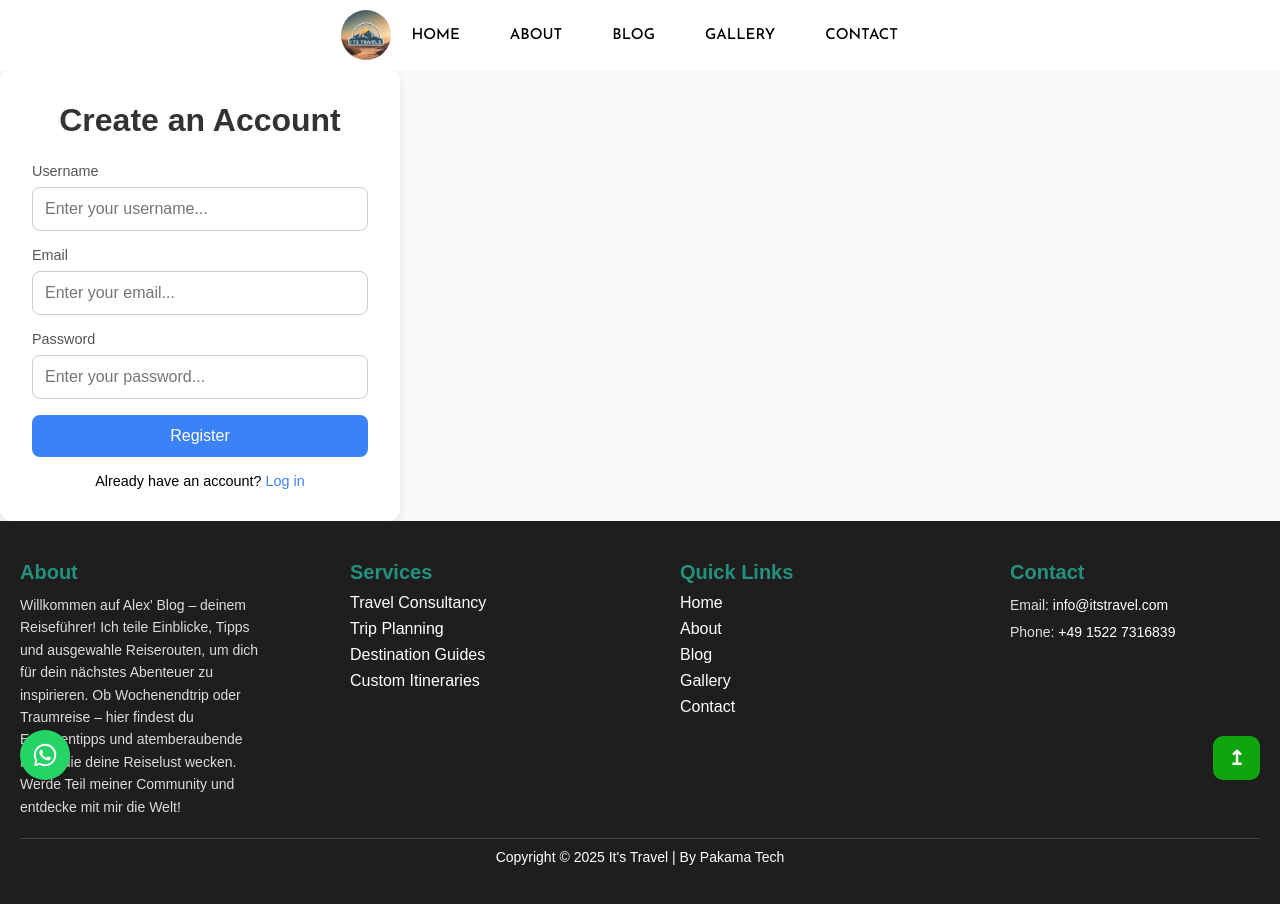
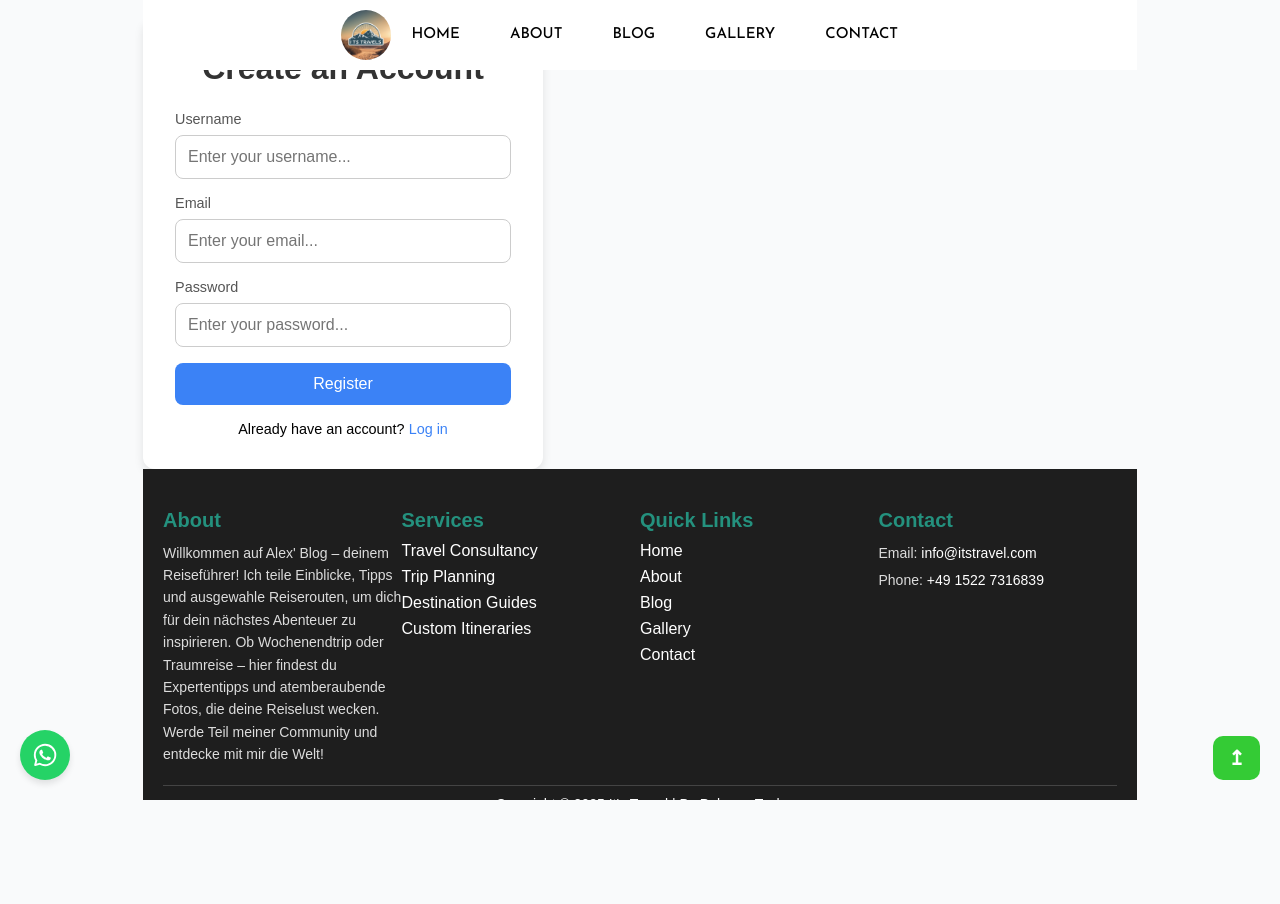
Before and after one commit to BlessingLuphahla/blog-app-ui, a React (Create React App) app: page /register in a window 1280 px wide. After the commit the page ends 800 px from the top, so only its background shows below. Built offline with nearby package versions, Linux system fonts and the light colour scheme.

Commit message:
Update register.css
centering of the contact form

```diff
--- a/src/pages/register/register.css
+++ b/src/pages/register/register.css
@@ -5,16 +5,17 @@ body {
     background-color: #f9fafb;
     margin: 0;
     display: flex;
-    flex-direction: column;
-    min-height: 100vh;
+    justify-content: center;
+    align-items: center;
+    height: 100vh;
 }
 
 .register {
     display: flex;
     justify-content: center;
     align-items: center;
-    flex-grow: 1;
-    padding: 2rem;
+    width: 100%;
+    height: 100vh;
 }
 
 .register-container {
@@ -22,7 +23,7 @@ body {
     padding: 2rem;
     border-radius: 12px;
     box-shadow: 0 4px 10px rgba(0, 0, 0, 0.1);
-    width: 90%;
+    width: 100%;
     max-width: 400px;
     text-align: center;
 }
```
